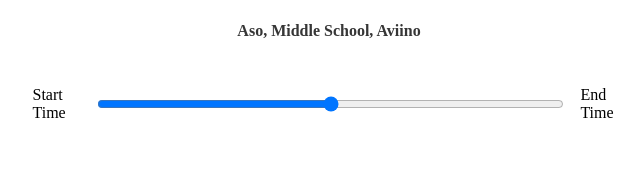
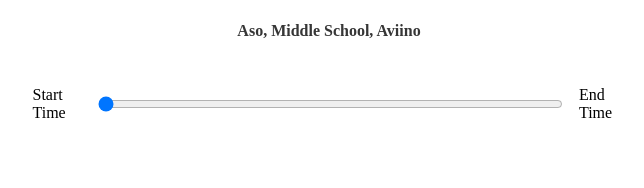
Before and after one commit to alevosia/music-player-react, a React (Create React App) app: page / in a window 1280 px wide. Shown: the part 490-678 px from the top of the page, without its empty margins (311-955 px from the left). Built offline with nearby package versions, Linux system fonts and the light colour scheme.

Commit message:
Update range slider on time update

```diff
--- a/src/components/Player.jsx
+++ b/src/components/Player.jsx
@@ -9,6 +9,7 @@
     nextSong,
 }) => {
     const audioRef = useRef()
+    const rangeRef = useRef()
 
     function toggleSong() {
         if (audioRef.current) {
@@ -22,17 +23,39 @@
         }
     }
 
+    function updateRange(event) {
+        if (rangeRef.current) {
+            const { duration, currentTime } = event.target
+            rangeRef.current.value = (currentTime / duration) * 100
+        }
+    }
+
+    // Whenever the current song changes and the status is playing
+    // automatically play the new song
     useEffect(() => {
         if (status === 'PLAYING' && audioRef.current.paused) {
             audioRef.current.play()
         }
     }, [status, currentSong])
 
+    // Whenever the current song changes, set the range's value to zero
+    useEffect(() => {
+        if (rangeRef.current) {
+            rangeRef.current.value = 0
+        }
+    }, [currentSong])
+
     return (
         <div className="player">
             <div className="time-control">
                 <p>Start Time</p>
-                <input type="range" />
+                <input
+                    type="range"
+                    min="0"
+                    max="100"
+                    defaultValue="0"
+                    ref={rangeRef}
+                />
                 <p>End Time</p>
             </div>
             <div className="play-control">
@@ -44,7 +67,12 @@
                 )}
                 <FaStepForward onClick={nextSong} />
             </div>
-            <audio ref={audioRef} src={currentSong.audio} />
+            <audio
+                ref={audioRef}
+                src={currentSong.audio}
+                onEnded={nextSong}
+                onTimeUpdate={updateRange}
+            />
         </div>
     )
 }
--- a/src/styles/_player.scss
+++ b/src/styles/_player.scss
@@ -12,7 +12,7 @@
 
     input {
         width: 100%;
-        padding: 1rem 2rem;
+        padding: 1rem 0rem;
     }
 
     p {
```
